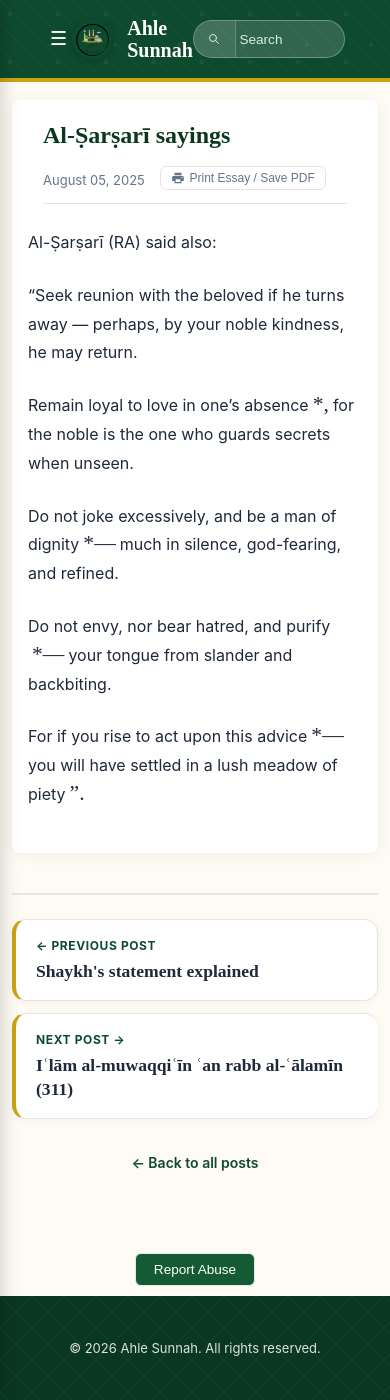
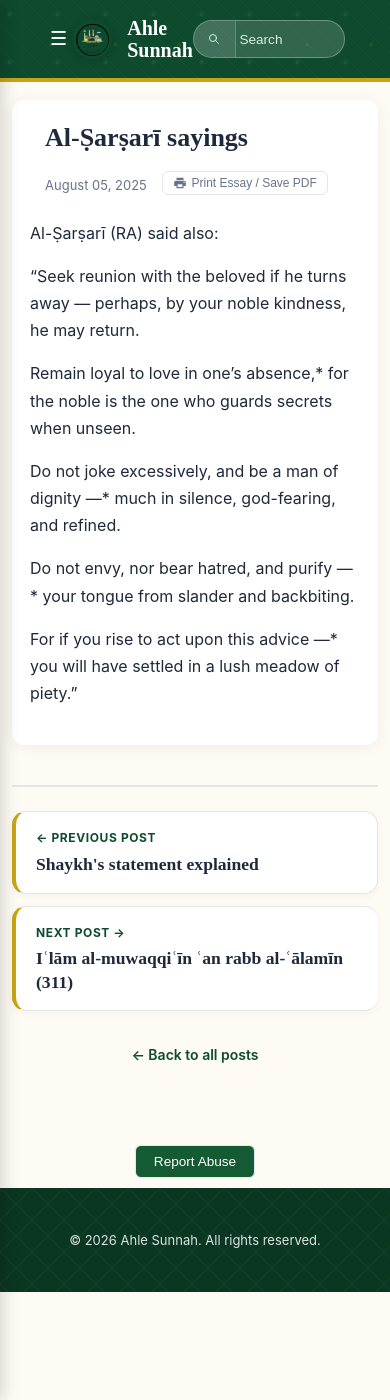
Before and after one commit to Fali17/ahlesunnah, a Jekyll site: the page built from _posts/2025-08-05-al-sarsari-sayings.md, in a window 390 px wide and 1400 px high. Built offline with Jekyll 4.4.1, drawn with Linux system fonts in a browser that asks for light colours.

Commit message:
Update main.css

```diff
--- a/assets/css/main.css
+++ b/assets/css/main.css
@@ -778,166 +778,6 @@ body, html {
     width: 100%;
   }
 
-/* ==========================================================================
-   1. AUTOMATED ARABIC TEXT ISOLATION (NO CODE COLLISION)
-   ========================================================================== */
-
-/* Load fonts cleanly from Google */
-@import url('https://googleapis.com');
-
-/* Font-face mapping for automatic character detection */
-@font-face {
-    font-family: 'AutomatedArabic';
-    src: local('Amiri'), local('Traditional Arabic');
-    unicode-range: U+0600-06FF, U+0750-077F, U+FB50-FDFF, U+FE70-FEFF;
-}
-
-/* Apply detection ONLY inside post text content elements */
-.post-content, .entry-content, .markdown-body {
-    font-family: 'AutomatedArabic', inherit !important;
-}
-
-/* Formats the layout behavior when Arabic script is actively found inside paragraphs */
-.post-content p:lang(ar), .entry-content p[dir="rtl"], .markdown-body p:not(:empty) {
-    unicode-bidi: plaintext !important;
-}
-
-/* Explicitly pads and spaces the letters out beautifully */
-*[lang="ar"], .arabic-text {
-    font-size: 1.6rem !important;
-    line-height: 2.5 !important; /* Massive height to stop accent marks from breaking */
-    font-family: 'Amiri', serif !important;
-}
-
-  /* --- Full Article View Details (Continued) --- */
-.post-full {
-  background: var(--card);
-  padding: 32px 26px;
-  border-radius: 16px;
-  box-shadow: 0 2px 16px rgba(0,0,0,0.06);
-  max-width: 100%;
-}
-.post-full h1 {
-  font-family: 'Amiri', serif;
-  font-size: 32px;
-  line-height: 1.25;
-  margin: 0 0 16px;
-  color: var(--primary-dark);
-}
-.post-full .meta {
-  color: var(--muted);
-  font-size: 13px;
-  margin-bottom: 24px;
-  border-bottom: 1px solid var(--border);
-  padding-bottom: 12px;
-}
-
-/* --- Long-Form Content Typography Polish --- */
-.post-content {
-  font-size: 1.05rem;
-  line-height: 1.8;
-  color: var(--text);
-}
-
-.post-content p {
-  margin-top: 0;
-  margin-bottom: 1.5rem;
-}
-
-/* Section Headings within Essays */
-.post-content h2,
-.post-content h3,
-.post-content h4 {
-  color: var(--primary-dark);
-  font-family: 'Inter', system-ui, sans-serif;
-  font-weight: 700;
-  margin-top: 2rem;
-  margin-bottom: 0.8rem;
-  line-height: 1.3;
-}
-
-.post-content h2 { font-size: 1.6rem; border-bottom: 1px solid var(--border); padding-bottom: 6px; }
-.post-content h3 { font-size: 1.3rem; }
-
-/* --- Classical Islamic Blockquotes & Excerpts --- */
-.post-content blockquote {
-  border-left: 4px solid var(--accent);
-  background-color: var(--bg);
-  padding: 16px 20px;
-  margin: 1.8rem 0;
-  border-radius: 0 var(--radius) var(--radius) 0;
-  font-style: italic;
-  color: #334155; /* Slightly darker than muted for readability */
-}
-
-.post-content blockquote p {
-  margin: 0;
-}
-
-/* --- Dedicated Arabic Text Optimization --- */
-/* Use these classes in your markdown files to handle Arabic script elegantly */
-.arabic-text,
-.post-content [lang="ar"] {
-  font-family: 'Amiri', 'Traditional Arabic', serif;
-  font-size: 1.65rem;
-  line-height: 2.2;
-  direction: rtl;
-  text-align: right;
-  display: block;
-  margin: 1.5rem 0;
-  color: var(--primary-dark);
-  padding-right: 10px;
-}
-
-/* Inline Arabic words mixed inside English text */
-span.arabic-inline,
-.post-content p [lang="ar"] {
-  display: inline;
-  font-size: 1.35rem;
-  line-height: 1;
-  padding: 0 4px;
-}
-
-/* --- Responsive Adjustments --- */
-@media (max-width: 640px) {
-  .post-full {
-    padding: 20px 16px;
-    border-radius: 8px;
-  }
-  .post-full h1 {
-    font-size: 24px;
-  }
-  .post-content {
-    font-size: 1rem;
-  }
-  .arabic-text,
-  .post-content [lang="ar"] {
-    font-size: 1.45rem;
-    line-height: 2;
-  }
-}
-
-/* --- Automated Global Arabic Formatting --- */
-.auto-arabic {
-  font-family: 'Amiri', 'Traditional Arabic', serif !important;
-  font-size: 1.65rem !important;
-  line-height: 2.2 !important;
-  direction: rtl !important;
-  text-align: right !important;
-  display: block;
-  margin: 1.5rem 0;
-  color: var(--primary-dark);
-}
-
-/* For short Arabic phrases sitting directly inside English paragraphs */
-span.auto-arabic-inline {
-  font-family: 'Amiri', 'Traditional Arabic', serif !important;
-  font-size: 1.35rem !important;
-  line-height: 1 !important;
-  direction: rtl !important;
-  display: inline-block;
-  padding: 0 4px;
-}
 /* --- High-Priority Strict Academic PDF Print Rules --- */
 @media print {
   /* Force the layout canvas margins to zero and hide native headers/footers */
```
